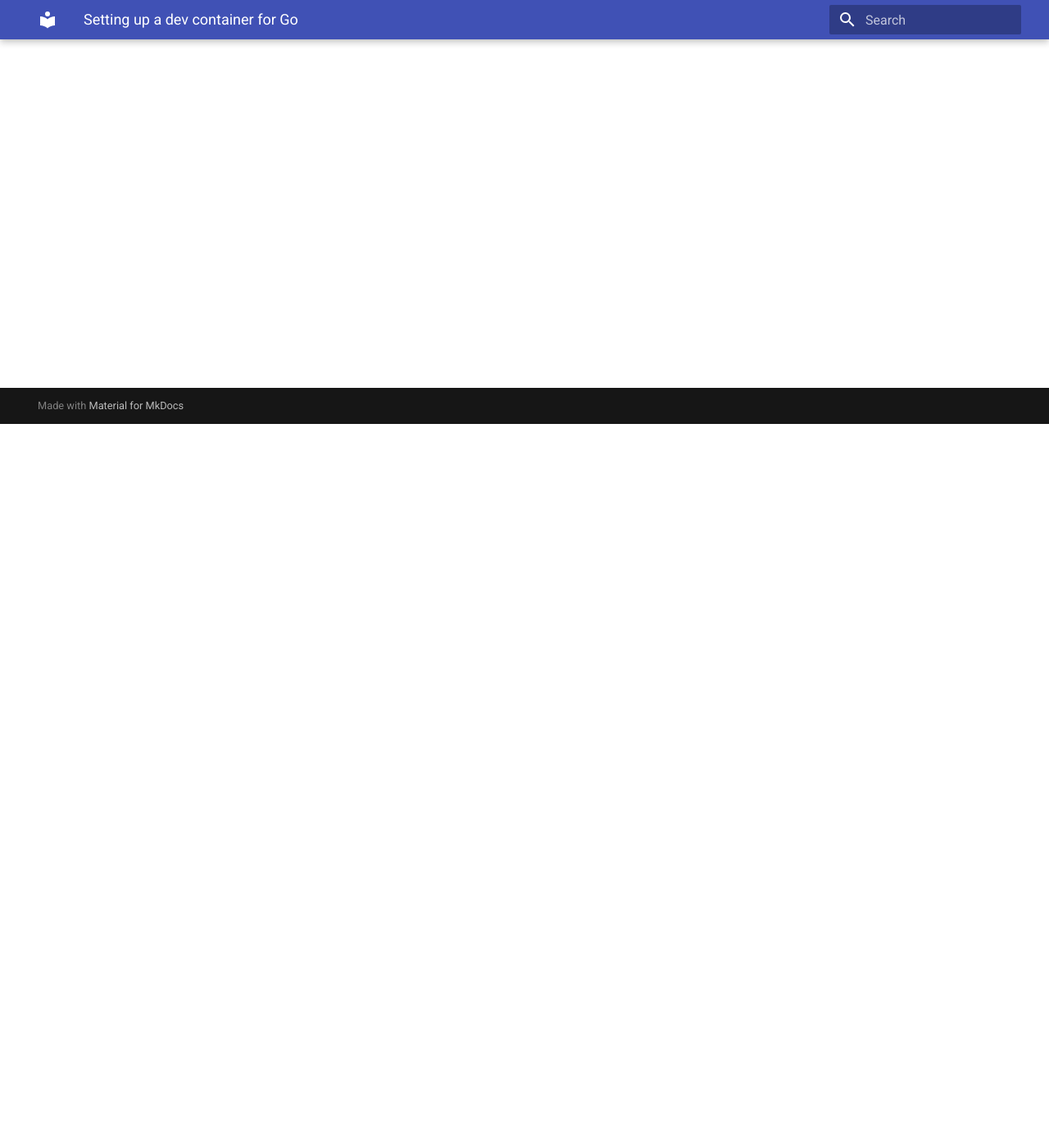
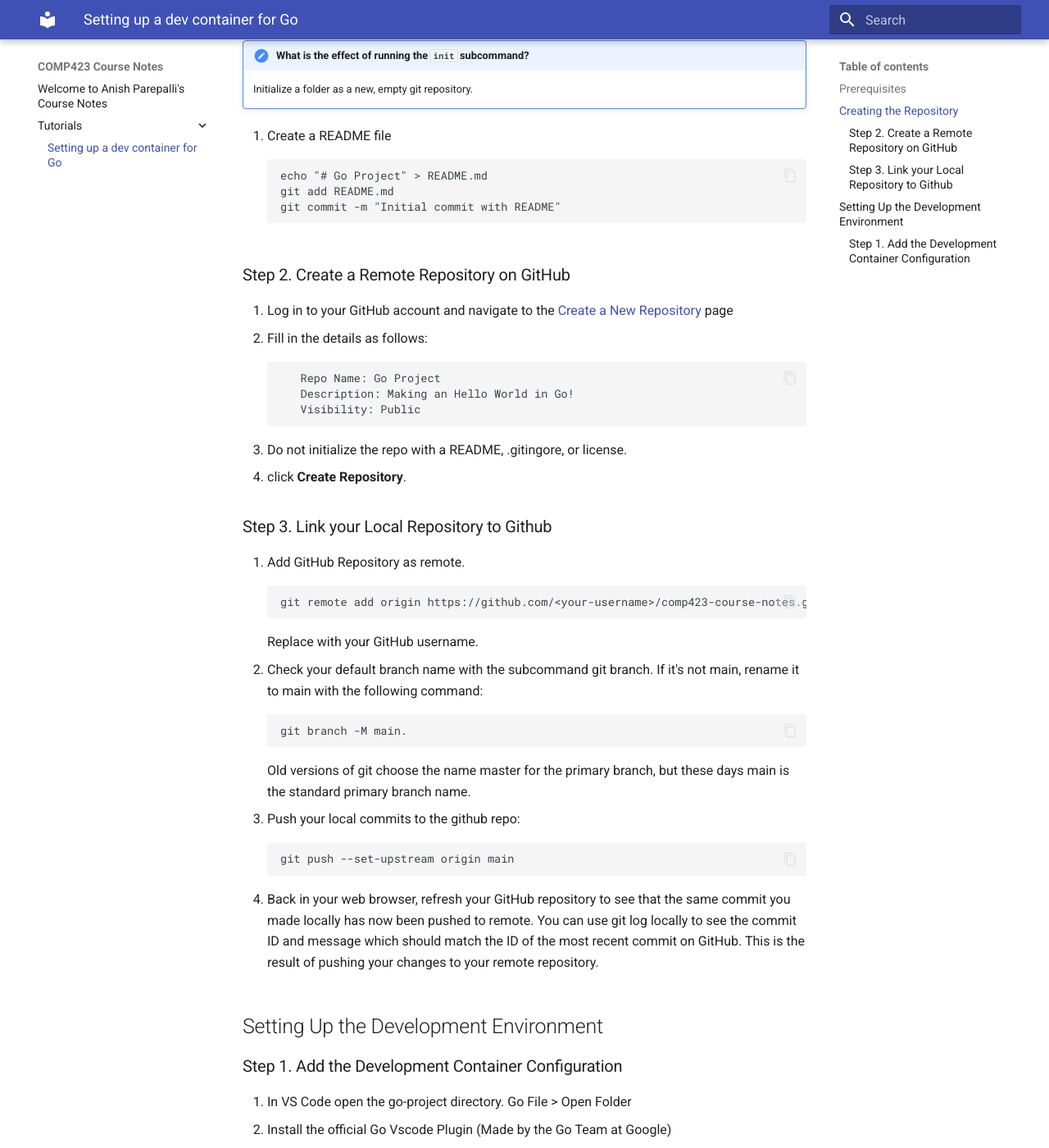
Before and after one commit to apcodes/comp423-course-notes, an MkDocs documentation site: the page built from docs/tutorials/go-setup.md, in a window 1280 px wide and 1400 px high, scrolled down 883 px. Shown: the whole window at 82% size. Built offline with MkDocs 1.6.1 and Material for MkDocs 9.7.7, drawn with Linux system fonts in a browser that asks for light colours; some of the changed text lies outside the part shown.

Commit message:
Added Repo and some of Dev Container info

````diff
--- a/docs/tutorials/go-setup.md
+++ b/docs/tutorials/go-setup.md
@@ -11,3 +11,80 @@ Before we dive in, make sure you have:
 3. Visual Studio Code (VS Code): Download and install it from [here](https://code.visualstudio.com/).
 4. Docker installed: We need this to run the Dev Container. If you don't have it, [Get Docker here](https://www.docker.com/products/docker-desktop).
 5. Command-line basics: Know some basic CLI.  If in doubt, review the Learn a CLI text!
+
+
+## Creating the Repository
+**Local Directory and Git Initialization**
+
+1. Open Terminal/Command Prompt
+2. Create a new directory for the project
+```
+mkdir go-project
+cd go-project
+```
+3. Initialize a new Git Repository
+```
+git init
+```
+!!! note "What is the effect of running the ```init``` subcommand?"
+    Initialize a folder as a new, empty git repository.
+
+4. Create a README file
+```
+echo "# Go Project" > README.md
+git add README.md
+git commit -m "Initial commit with README"
+```
+### Step 2. Create a Remote Repository on GitHub
+1. Log in to your GitHub account and navigate to the [Create a New Repository](https://github.com/new) page
+2. Fill in the details as follows:
+```
+   Repo Name: Go Project
+   Description: Making an Hello World in Go!
+   Visibility: Public
+```
+3. Do not initialize the repo with a README, .gitingore, or license.
+4. click **Create Repository**.
+
+### Step 3. Link your Local Repository to Github
+1. Add GitHub Repository as remote.
+```
+git remote add origin https://github.com/<your-username>/comp423-course-notes.git
+```
+Replace <your-username> with your GitHub username.
+2. Check your default branch name with the subcommand git branch. If it's not main, rename it to main with the following command:
+```
+git branch -M main.
+```
+Old versions of git choose the name master for the primary branch, but these days main is the standard primary branch name.
+3. Push your local commits to the github repo:
+```
+git push --set-upstream origin main
+```
+
+4. Back in your web browser, refresh your GitHub repository to see that the same commit you made locally has now been pushed to remote. You can use git log locally to see the commit ID and message which should match the ID of the most recent commit on GitHub. This is the result of pushing your changes to your remote repository.
+
+
+## Setting Up the Development Environment
+
+### Step 1. Add the Development Container Configuration
+1. In VS Code open the go-project directory. Go  File > Open Folder
+2. Install the official Go Vscode Plugin (Made by the Go Team at Google)
+3. Create a .devcontainer directory in the root of your project with the following file inside this “hidden” directory
+```
+.devcontainer/devcontainer.json
+```
+4. Place the following code inside your newly created devcontainer.json file:
+```
+{
+    "name": "COMP423 Course Notes",
+    "image": "mcr.microsoft.com/vscode/devcontainers/go",
+    "customizations": {
+        "vscode": {
+            "settings": {},
+            "extensions": ["golang.go"]
+        }
+    },
+    "postCreateCommand": "go mod init comp423_course_notes && go mod tidy"
+}
+```
````
